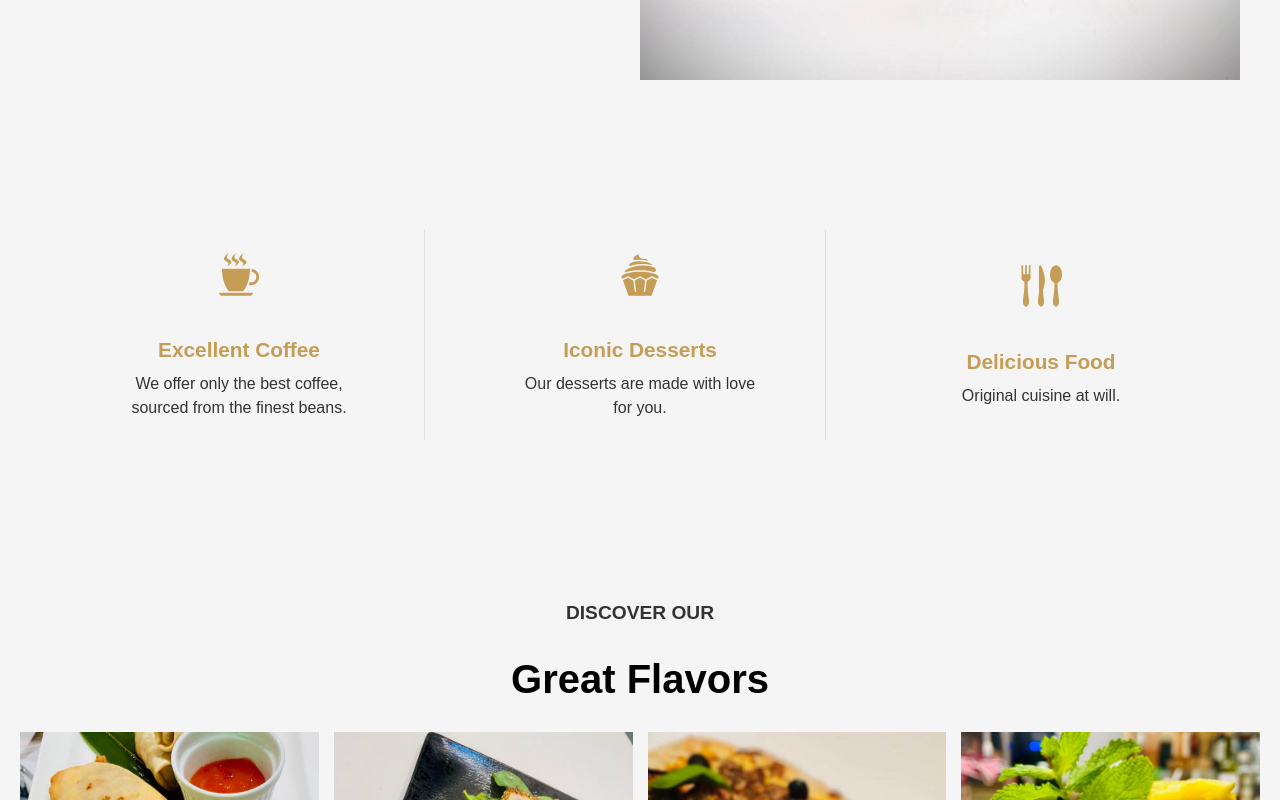
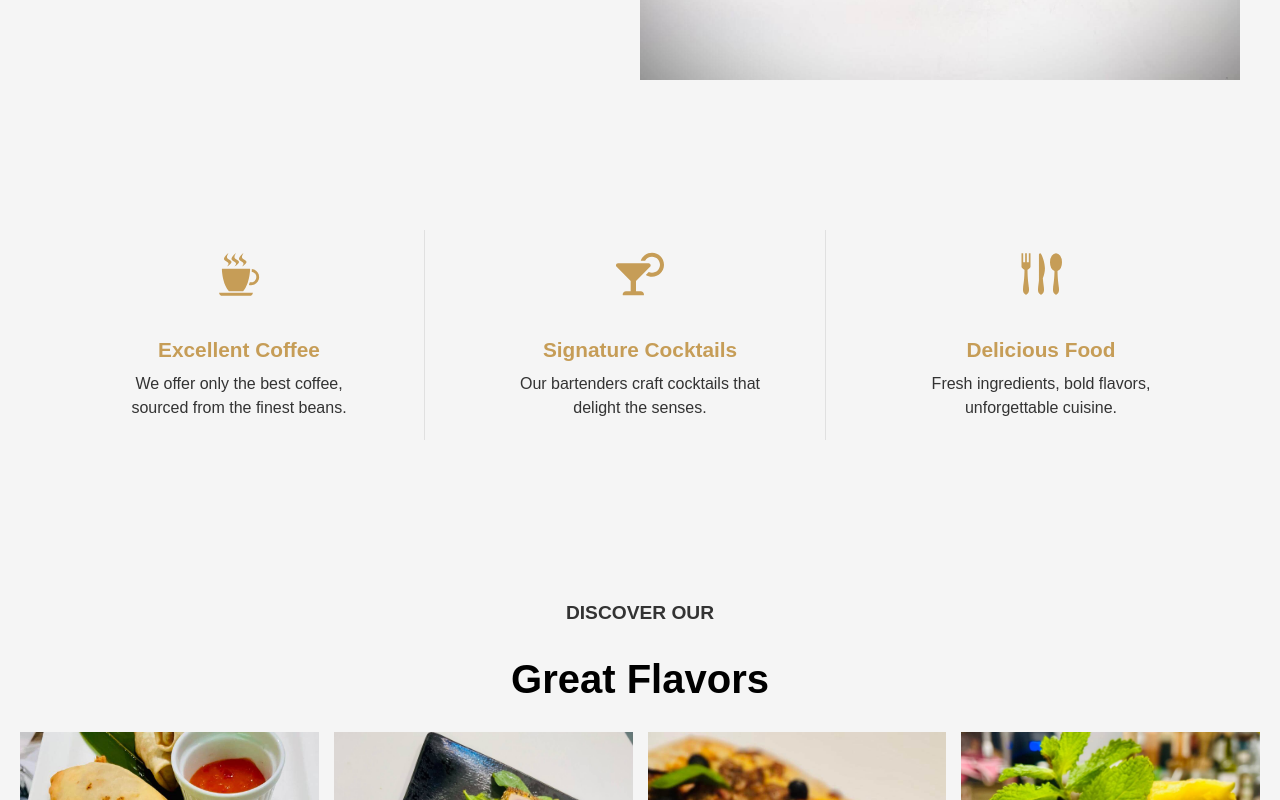
Before and after one commit to mateorumac/grancaffe, a React (Create React App) app: page / in a window 1280 px wide. Shown: the part 2000-2800 px from the top of the page. Built offline with nearby package versions, Linux system fonts and the light colour scheme.

Commit message:
izmjena amenitia / dodavanje radnog vremena za nedjelju

```diff
--- a/src/components/Footer.js
+++ b/src/components/Footer.js
@@ -20,6 +20,7 @@ function Footer() {
           <h4><Trans>Working Hours</Trans></h4>
           <p><Trans>Mon - Fri: 08:00 - 22:00</Trans></p>
           <p><Trans>Sat: 10:00 - 20:00</Trans></p>
+          <p><Trans>Sun: Closed</Trans></p>
         </div>
         <div className="footer-section">
           <h4><Trans>Contact Us</Trans></h4>
--- a/src/components/Header.js
+++ b/src/components/Header.js
@@ -51,6 +51,8 @@ function Header() {
           <li><Link to="/events" onClick={() => setIsMenuOpen(false)}>{t('Events')}</Link></li>
           <li><Link to="/private-hire" onClick={() => setIsMenuOpen(false)}>{t('Private Hire')}</Link></li>
           <li><Link to="/contact" onClick={() => setIsMenuOpen(false)}>{t('Contact')}</Link></li>
+          <li><Link to="/careers" onClick={() => setIsMenuOpen(false)}>{t('Careers')}</Link></li>
+
 
         </ul>
         <button
--- a/src/locales/fr.json
+++ b/src/locales/fr.json
@@ -24,10 +24,10 @@
       "Learn More": "En savoir plus",
       "Excellent Coffee": "Café excellent",
       "We offer only the best coffee, sourced from the finest beans.": "Nous n'offrons que le meilleur café, issu des meilleurs grains.",
-      "Iconic Cakes": "Gâteaux emblématiques",
-      "Our cakes are made with love for you.": "Nos gâteaux sont faits avec amour pour vous.",
-      "Delicious Food": "Nourriture délicieuse",
-      "Original cuisine at will.": "Cuisine originale à volonté.",
+      "Signature Cocktails": "Cocktails signatures",
+  "Our bartenders craft cocktails that delight the senses.": "Nos barmans préparent des cocktails qui ravissent les sens.",
+  "Delicious Food": "Nourriture délicieuse",
+  "Fresh ingredients, bold flavors, unforgettable cuisine.": "Ingrédients frais, saveurs audacieuses, cuisine inoubliable.",
       "Discover Our": "Découvrez nos",
       "Great Flavors": "Grands Saveurs",
       "Porcini Flan with Truffle Cheese Sauce": "Flan de Cèpes avec Sauce au Fromage et Truffe",
@@ -51,6 +51,11 @@
   "Mon - Thu: 08:00 - 20:00": "Lun - Jeu: 08:00 - 20:00",
   "Fri: 08:00 - 21:00": "Ven: 08:00 - 21:00",
   "Sat: 10:00 - 21:00": "Sam: 10:00 - 21:00",
+  "Sun: Closed": "Dim : Fermé",
+  "Mon - Fri": "Lun - Ven",
+  "Sat": "Sam",
+  "Sun": "Dim",
+  "Closed": "Fermé",
   "Contact Us": "Nous contacter",
   "Email:": "Email :",
   "Phone:": "Téléphone :",
--- a/src/locales/it.json
+++ b/src/locales/it.json
@@ -24,10 +24,10 @@
     "Learn More": "Scopri di più",
     "Excellent Coffee": "Caffè eccellente",
     "We offer only the best coffee, sourced from the finest beans.": "Offriamo solo il miglior caffè, ottenuto dai migliori chicchi.",
-    "Iconic Cakes": "Torte iconiche",
-    "Our cakes are made with love for you.": "Le nostre torte sono fatte con amore per te.",
+    "Signature Cocktails": "Cocktail firmati",
+    "Our bartenders craft cocktails that delight the senses.": "I nostri barman creano cocktail che deliziano i sensi.",
     "Delicious Food": "Cibo delizioso",
-    "Original cuisine at will.": "Cucina originale a volontà.",
+    "Fresh ingredients, bold flavors, unforgettable cuisine.": "Ingredienti freschi, sapori audaci, cucina indimenticabile.",
     "Discover Our": "Scopri i Nostri",
     "Great Flavors": "Grandi Sapori",
     "Porcini Flan with Truffle Cheese Sauce": "Flan di Porcini con Salsa al Formaggio e Tartufo",
@@ -51,6 +51,11 @@
   "Mon - Thu: 08:00 - 20:00": "Lun - Gio: 08:00 - 20:00",
   "Fri: 08:00 - 21:00": "Ven: 08:00 - 21:00",
   "Sat: 10:00 - 21:00": "Sab: 10:00 - 21:00",
+  "Sun: Closed": "Dom: Chiuso",
+  "Mon - Fri": "Lun - Ven",
+  "Sat": "Sab",
+  "Sun": "Dom",
+  "Closed": "Chiuso",
   "Contact Us": "Contattaci",
   "Email:": "Email:",
   "Phone:": "Telefono:",
--- a/src/pages/Contact.js
+++ b/src/pages/Contact.js
@@ -89,7 +89,8 @@ function Contact() {
     <h4>{t("Working Hours")}</h4>
     <p>
       {t("Mon - Fri")}: 08:00 - 22:00 <br />
-      {t("Sat")}: 10:00 - 20:00
+      {t("Sat")}: 10:00 - 20:00 <br />
+      {t("Sun")}: {t("Closed")}
     </p>
   </div>
   <div className="detail-item">
--- a/src/pages/Home.js
+++ b/src/pages/Home.js
@@ -8,7 +8,8 @@ import feat2 from '../assets/feat2.jpeg';
 import feat3 from '../assets/feat3.jpeg';
 import feat4 from '../assets/feat4.jpeg';
 import specialsImage from '../assets/specials.jpeg';
-import { GiCoffeeCup, GiForkKnifeSpoon, GiCupcake } from 'react-icons/gi';
+import { GiCoffeeCup, GiForkKnifeSpoon } from 'react-icons/gi';
+import { FaCocktail } from 'react-icons/fa';
 import '@fortawesome/fontawesome-free/css/all.min.css';
 import { Trans, useTranslation } from 'react-i18next';
 
@@ -17,35 +18,52 @@ function Home() {
 
   return (
     <div className="home">
-      <section className="hero" style={{
+      <section
+        className="hero"
+        style={{
           backgroundImage: `url(${heroimg})`,
           backgroundSize: 'cover',
           backgroundPosition: 'center',
-      }}>
+        }}
+      >
         <div className="hero-overlay">
           <div className="hero-text-container">
-          <h1 className="hero-heading"><Trans>Experience Monaco's Finest Cuisine & Lounge</Trans></h1>
+            <h1 className="hero-heading">
+              <Trans>Experience Monaco's Finest Cuisine & Lounge</Trans>
+            </h1>
             <p className="hero-description">
               <Trans i18nKey="hero.intro">
-            Nestled in the heart of Monaco, our restaurant and lounge offer an unparalleled culinary experience with Mediterranean-inspired <br></br> dishes in a stylish and welcoming ambiance, overlooking the breathtaking Riviera.
+                Nestled in the heart of Monaco, our restaurant and lounge offer an unparalleled culinary experience with Mediterranean-inspired
+                <br />
+                dishes in a stylish and welcoming ambiance, overlooking the breathtaking Riviera.
               </Trans>
             </p>
             <p className="hero-description">
               <Trans>
-            Indulge in our seasonal menu crafted with the finest ingredients, alongside our signature cocktails and an exceptional selection of wines.
+                Indulge in our seasonal menu crafted with the finest ingredients, alongside our signature cocktails and an exceptional selection of
+                wines.
               </Trans>
             </p>
             <p className="hero-description">
               <Trans>
-            Elevate your experience with exclusive private dining and event services, perfect for creating unforgettable memories in an elegant setting.
+                Elevate your experience with exclusive private dining and event services, perfect for creating unforgettable memories in an elegant
+                setting.
               </Trans>
             </p>
             <div className="hero-buttons">
-            <button onClick={() => window.location.href='/reservation'}>
-              <i className="fas fa-calendar-check"></i><Trans>Reserve Your Experience</Trans>
+              <button
+                aria-label="Reserve Your Experience"
+                onClick={() => window.location.href('/reservation')}
+              >
+                <i className="fas fa-calendar-check"></i>
+                <Trans>Reserve Your Experience</Trans>
               </button>
-            <button onClick={() => window.location.href='/events'}>
-              <i className="fas fa-glass-cheers"></i><Trans>Join Our Exclusive Events</Trans>
+              <button
+                aria-label="Join Our Exclusive Events"
+                onClick={() => window.location.href('/events')}
+              >
+                <i className="fas fa-glass-cheers"></i>
+                <Trans>Join Our Exclusive Events</Trans>
               </button>
             </div>
           </div>
@@ -58,11 +76,16 @@ function Home() {
         </div>
         <div className="hero-text">
           <div className="hero-text-inner">
-    <h4><Trans>Taste the cuisine of the world</Trans></h4>
-    <h1><Trans>Fresh Cuisine</Trans></h1>
+            <h4>
+              <Trans>Taste the cuisine of the world</Trans>
+            </h4>
+            <h1>
+              <Trans>Fresh Cuisine</Trans>
+            </h1>
             <p>
               <Trans i18nKey="hero.paragraph1">
-        We are not afraid to experiment. Our chef combines carefully <br />selected ingredients and serves them on your plate <br /> in an extraordinary way.
+                We are not afraid to experiment. Our chef combines carefully <br />
+                selected ingredients and serves them on your plate <br /> in an extraordinary way.
               </Trans>
             </p>
           </div>
@@ -72,14 +95,18 @@ function Home() {
       <section className="hero-split hero-reversed">
         <div className="hero-text">
           <div className="hero-text-inner">
-    <h4><Trans>The Story of</Trans></h4>
-    <h1><Trans>Our Restaurant</Trans></h1>
+            <h4>
+              <Trans>The Story of</Trans>
+            </h4>
+            <h1>
+              <Trans>Our Restaurant</Trans>
+            </h1>
             <p>
               <Trans i18nKey="hero.paragraph2">
                 Discover a culinary journey with flavors from around the world,<br /> crafted with passion and expertise.
               </Trans>
             </p>
-    <button onClick={() => window.location.href='/about'}>
+            <button aria-label="Learn More about Our Restaurant" onClick={() => window.location.href('/about')}>
               <Trans>Learn More</Trans>
             </button>
           </div>
@@ -91,88 +118,122 @@ function Home() {
 
       <section className="features">
         <div className="feature">
-          <GiCoffeeCup className="feature-icon" />
+          <GiCoffeeCup className="feature-icon" aria-label="Coffee Icon" />
           <h3>{t('Excellent Coffee')}</h3>
           <p>{t('We offer only the best coffee, sourced from the finest beans.')}</p>
         </div>
         <div className="feature">
-          <GiCupcake className="feature-icon" />
-          <h3>{t('Iconic Desserts')}</h3>
-          <p>{t('Our desserts are made with love for you.')}</p>
+    <FaCocktail className="feature-icon" aria-label="Cocktail Icon" />
+    <h3>{t('Signature Cocktails')}</h3>
+    <p>{t('Our bartenders craft cocktails that delight the senses.')}</p>
   </div>
         <div className="feature">
-          <GiForkKnifeSpoon className="feature-icon" />
+          <GiForkKnifeSpoon className="feature-icon" aria-label="Cutlery Icon" />
           <h3>{t('Delicious Food')}</h3>
-          <p>{t('Original cuisine at will.')}</p>
+          <p>{t('Fresh ingredients, bold flavors, unforgettable cuisine.')}</p>
         </div>
       </section>
 
       <section className="feature-meals">
-  <h5><Trans>Discover Our</Trans></h5>
-  <h2><Trans>Great Flavors</Trans></h2>
+        <h5>
+          <Trans>Discover Our</Trans>
+        </h5>
+        <h2>
+          <Trans>Great Flavors</Trans>
+        </h2>
         <div className="meal-grid">
           <div className="meal">
-      <img src={hero3} loading="lazy" alt={t("Porcini Flan with Truffle Cheese Sauce")} />
-      <h4><Trans>Porcini Flan with Truffle Cheese Sauce</Trans></h4>
+            <img
+              src={hero3}
+              loading="lazy"
+              alt={t('Porcini Flan with Truffle Cheese Sauce')}
+            />
+            <h4>
+              <Trans>Porcini Flan with Truffle Cheese Sauce</Trans>
+            </h4>
             <p>
-        <Trans>
-        Eggs, cream, porcini mushrooms, truffle, cheese
-        </Trans>
+              <Trans>Eggs, cream, porcini mushrooms, truffle, cheese</Trans>
             </p>
             <span>€22</span>
           </div>
           <div className="meal">
-      <img src={feat2} loading="lazy" alt={t("SEARED TUNA WITH A SESAME CRUST")} />
-      <h4><Trans>SEARED TUNA WITH A SESAME CRUST</Trans></h4>
+            <img
+              src={feat2}
+              loading="lazy"
+              alt={t('SEARED TUNA WITH A SESAME CRUST')}
+            />
+            <h4>
+              <Trans>SEARED TUNA WITH A SESAME CRUST</Trans>
+            </h4>
             <p>
-        <Trans>
-        Sashimi tuna, sesame seeds, spinach sprouts, with vinegared rice
-        </Trans>
+              <Trans>Sashimi tuna, sesame seeds, spinach sprouts, with vinegared rice</Trans>
             </p>
             <span>€28</span>
           </div>
           <div className="meal">
-      <img src={feat3} loading="lazy" alt={t("REINE PIZZA")} />
-      <h4><Trans>REINE PIZZA</Trans></h4>
+            <img
+              src={feat3}
+              loading="lazy"
+              alt={t('REINE PIZZA')}
+            />
+            <h4>
+              <Trans>REINE PIZZA</Trans>
+            </h4>
             <p>
-        <Trans>
-        Mozzarella, tomato sauce, smoked ham, mushrooms, black olives
-        </Trans>
+              <Trans>Mozzarella, tomato sauce, smoked ham, mushrooms, black olives</Trans>
             </p>
             <span>€22</span>
           </div>
           <div className="meal">
-      <img src={feat4} loading="lazy" alt={t("Pineapple Fizz")} />
-      <h4><Trans>Pineapple Fizz</Trans></h4>
+            <img
+              src={feat4}
+              loading="lazy"
+              alt={t('Pineapple Fizz')}
+            />
+            <h4>
+              <Trans>Pineapple Fizz</Trans>
+            </h4>
             <p>
-        <Trans>
-        Pineapple juice, S&S, Top lemon soda
-        </Trans>
+              <Trans>Pineapple juice, S&S, Top lemon soda</Trans>
             </p>
             <span>€12</span>
           </div>
         </div>
-  <button className="menu-button" onClick={() => window.location.href='/menu'}>
+        <button
+          className="menu-button"
+          aria-label="View Full Menu"
+          onClick={() => window.location.href('/menu')}
+        >
           <Trans>View Full Menu</Trans>
         </button>
       </section>
 
- <section className="specials" style={{
+      <section
+        className="specials"
+        style={{
           backgroundImage: `url(${specialsImage})`,
           backgroundSize: 'cover',
-        backgroundPosition: 'center'
-      }}>
+          backgroundPosition: 'center',
+        }}
+      >
         <div className="specials-content">
-    <h4><Trans>We Believe</Trans></h4>
-    <h2><Trans>Food is Important</Trans></h2>
+          <h4>
+            <Trans>We Believe</Trans>
+          </h4>
+          <h2>
+            <Trans>Food is Important</Trans>
+          </h2>
           <p>
             <Trans>
-        At Gran Caffe, we know that every meal is an opportunity to create memories and savor authentic flavors.
-        Join us for an experience where each dish is crafted with passion, bringing the essence of the Mediterranean to your table.
-        Taste, connect, and make moments that last.
+              At Gran Caffe, we know that every meal is an opportunity to create memories and savor authentic flavors. Join us for an experience
+              where each dish is crafted with passion, bringing the essence of the Mediterranean to your table. Taste, connect, and make moments
+              that last.
             </Trans>
           </p>
-    <button onClick={() => window.location.href='/reservation'}>
+          <button
+            aria-label="Book a Table"
+            onClick={() => window.location.href('/reservation')}
+          >
             <Trans>Book a Table</Trans>
           </button>
         </div>
@@ -180,4 +241,5 @@ function Home() {
     </div>
   );
 }
+
 export default Home;
```
Also changed, not shown: src/pages/Careers.css (added), src/pages/Careers.js (added). Lines whose indentation alone changed are shown as unchanged.
